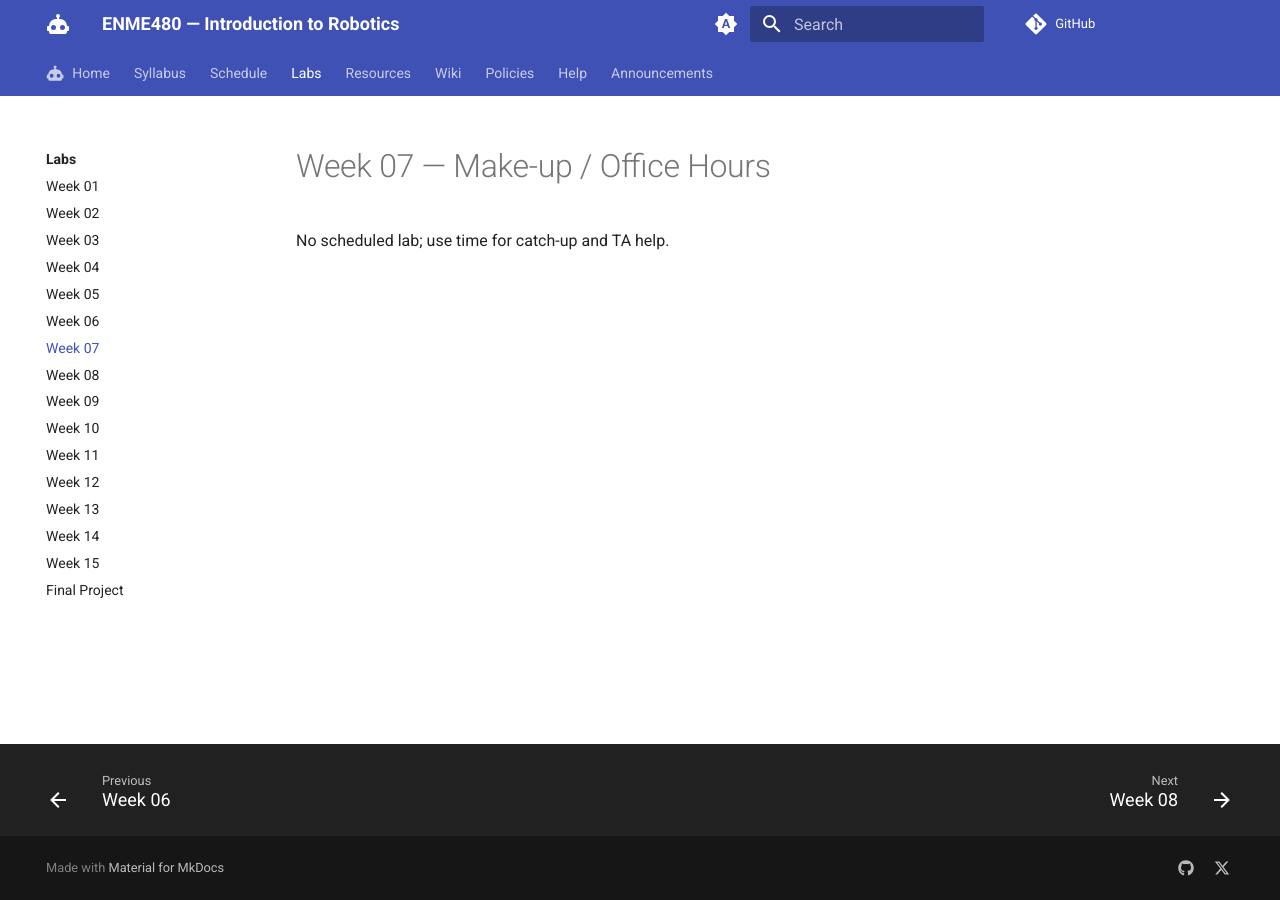
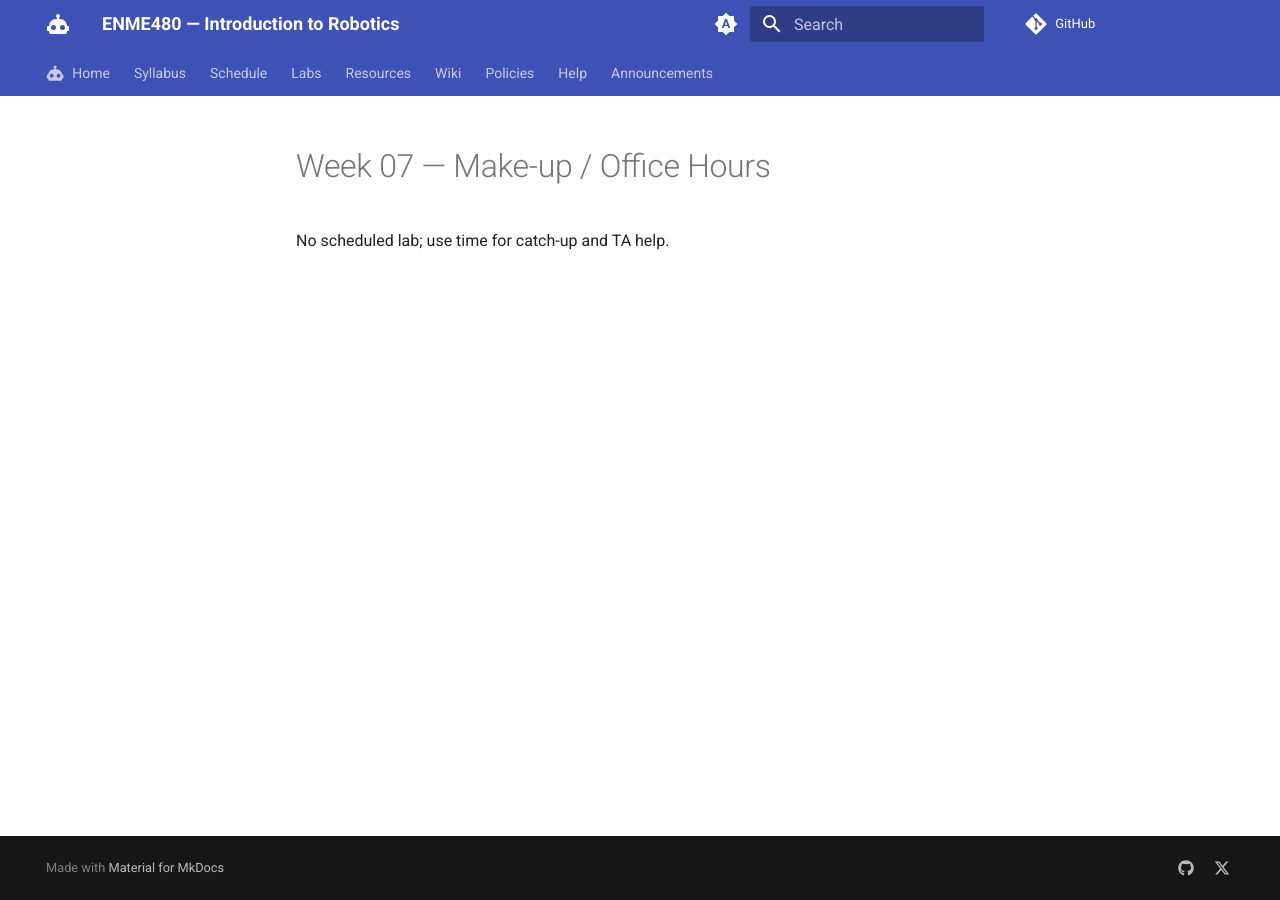
Before and after one commit to ENME480/enme480.github.io, an MkDocs documentation site: the page built from docs/labs/week-07.md, in a window 1280 px wide. Built offline with MkDocs 1.6.1 and Material for MkDocs 9.7.7, drawn with Linux system fonts in a browser that asks for light colours; plug-ins that fetch from the network failed and are left out; comment, search, counter and statistics services are not loaded; the version menu is left out.

Commit message:
Hide future lab pages, add lab slides

```diff
--- a/mkdocs.yml
+++ b/mkdocs.yml
@@ -87,22 +87,10 @@
   - Schedule: schedule.md
   - Labs:
       - Overview: labs/index.md
-      - Week 01: labs/week-01.md
-      - Week 02: labs/week-02.md
-      - Week 03: labs/week-03.md
-      - Week 04: labs/week-04.md
-      - Week 05: labs/week-05.md
-      - Week 06: labs/week-06.md
-      - Week 07: labs/week-07.md
-      - Week 08: labs/week-08.md
-      - Week 09: labs/week-09.md
-      - Week 10: labs/week-10.md
-      - Week 11: labs/week-11.md
-      - Week 12: labs/week-12.md
-      - Week 13: labs/week-13.md
-      - Week 14: labs/week-14.md
-      - Week 15: labs/week-15.md
-      - Final Project: labs/final-project.md
+      - Week 1: labs/week-01.md
+      - Week 1 Slides: labs/week-1-slides.pptx
+      - Week 2: labs/week-02.md
+      - Week 2 Slides: labs/week-2-slides.pptx
   - Resources: resources.md
   - Wiki:
       - Ubuntu Setup: ubuntu-setup.md
```
